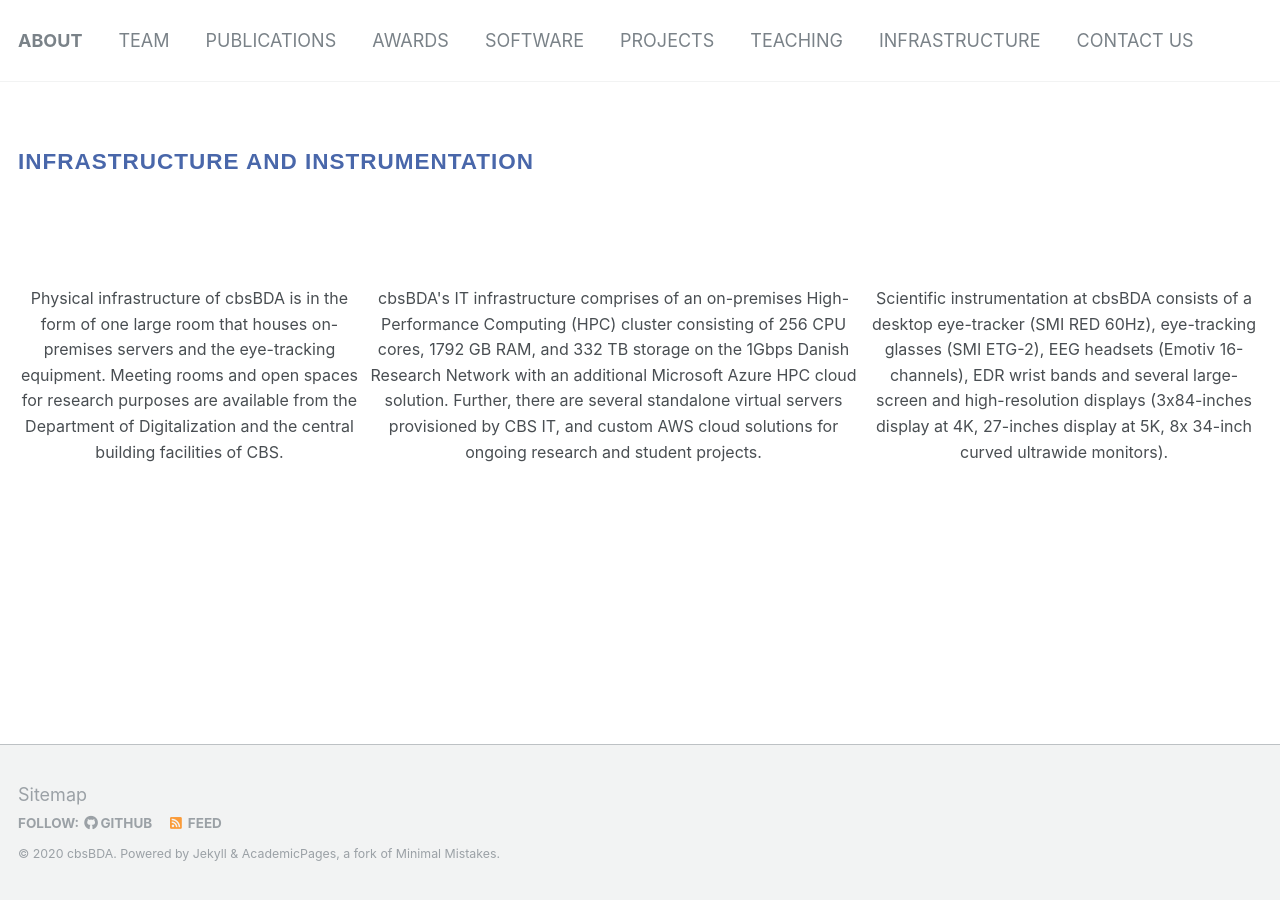
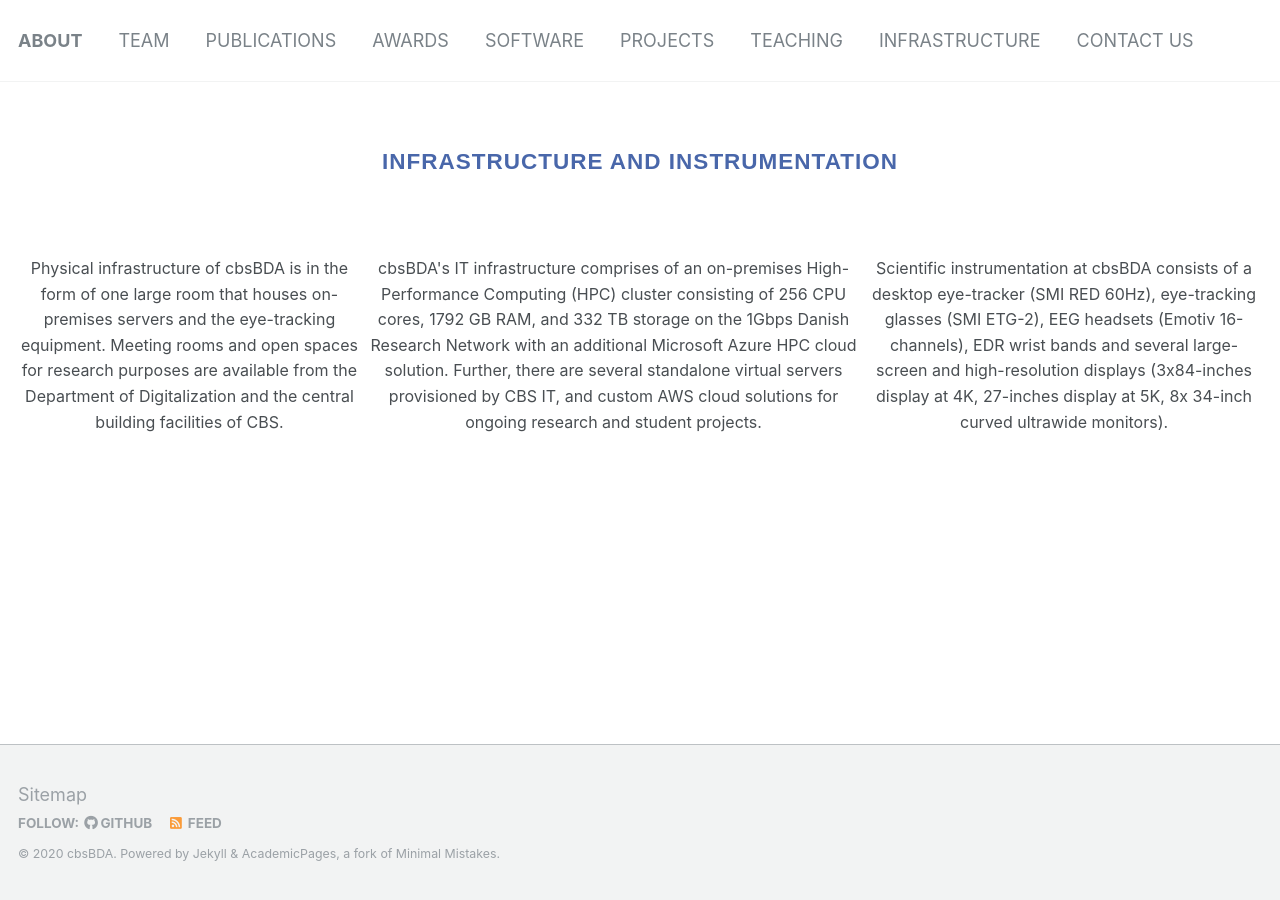
Before and after one commit to cbsBDA/cbsBDA-homepage, a Jekyll site: the page built from _pages/infrastructure.md, in a window 1280 px wide. Built offline with Jekyll 4.4.1, drawn with Linux system fonts in a browser that asks for light colours.

Commit message:
Update infrastructure.md

```diff
--- a/_pages/infrastructure.md
+++ b/_pages/infrastructure.md
@@ -11,10 +11,10 @@ author_profile: true
   <div class="heading-about">
     <div class="container text-center">
       <div class="row">
-        <div class="col-lg-8 col-lg-offset-2">
+        <div class="col-lg-8 col-lg-offset-2 m-auto">
           <div class="wow bounceInDown" data-wow-delay="0.4s">
             <div class="section-heading">
-              <h2>INFRASTRUCTURE AND INSTRUMENTATION</h2>
+              <h2 class="mb-0">INFRASTRUCTURE AND INSTRUMENTATION</h2>
             </div>
           </div>
         </div>
```
